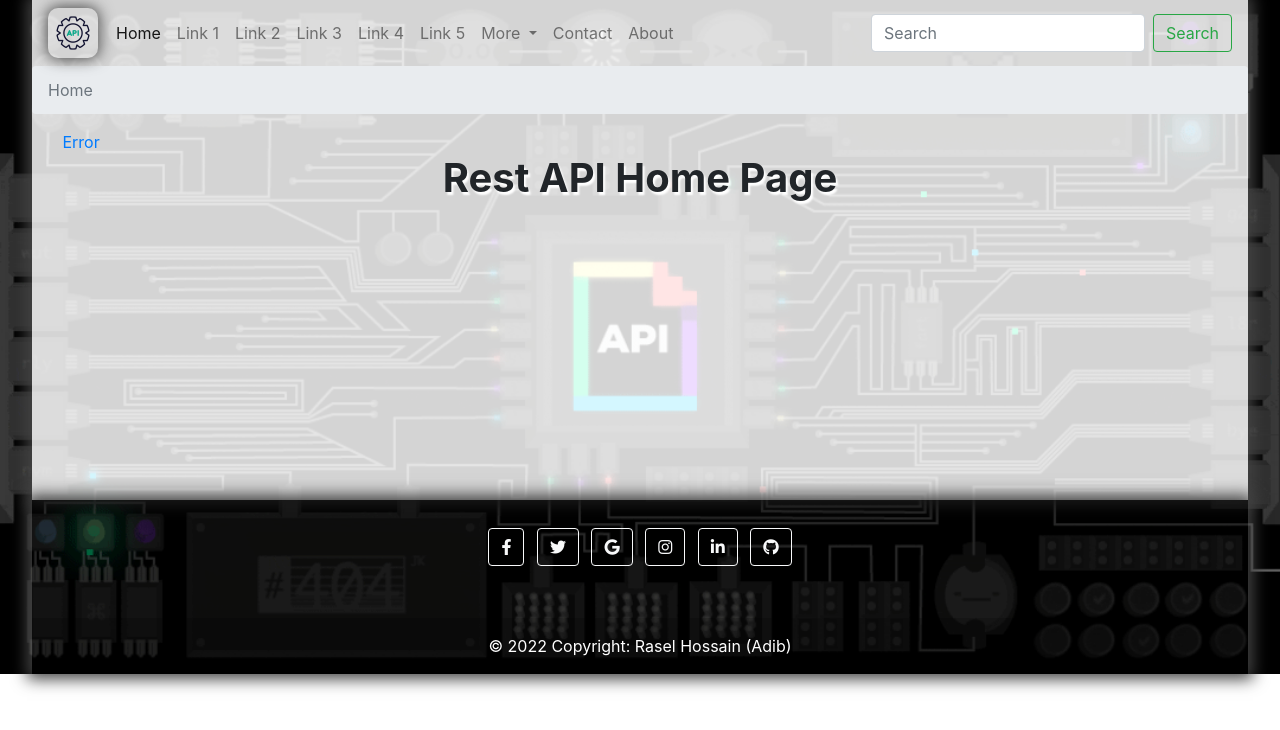
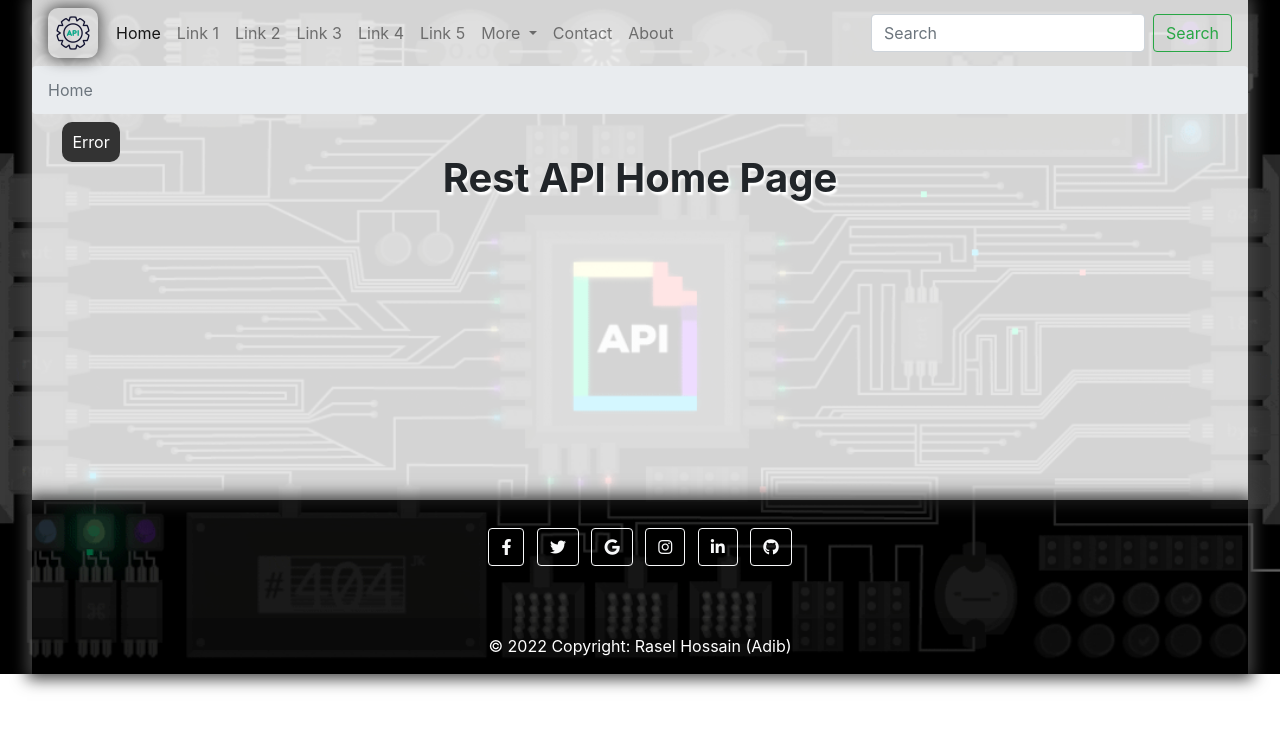
Before and after one commit to AdibRasel/Rest_API, a plain HTML site: page index.html in a window 1280 px wide. Drawn offline with nearby package versions, Linux system fonts and the light colour scheme.

Commit message:
Error Page Design update
Error Page Design update

```diff
--- a/css/main.css
+++ b/css/main.css
@@ -65,7 +65,22 @@
 
 
 
+/* error  */
 
+.error{
+    background-color: #333;
+    padding: 10px;
+    color:white;
+    border-radius: 10px;
+    cursor: pointer;
+}
+.error:hover{
+    color:#333;
+    background-color: white;
+    border: 1px solid #333;
+    text-decoration: none;
+    font-weight: bolder;
+}
 
 
 
--- a/index.html
+++ b/index.html
@@ -105,7 +105,7 @@
             <!-- main contant  -->
             <div class="main_contant">
 
-              <a href="Error/index.html">Error</a>
+              <a href="Error/index.html" class="error">Error</a>
 
               <h1 class="home_title">Rest API Home Page</h1>
 
```
